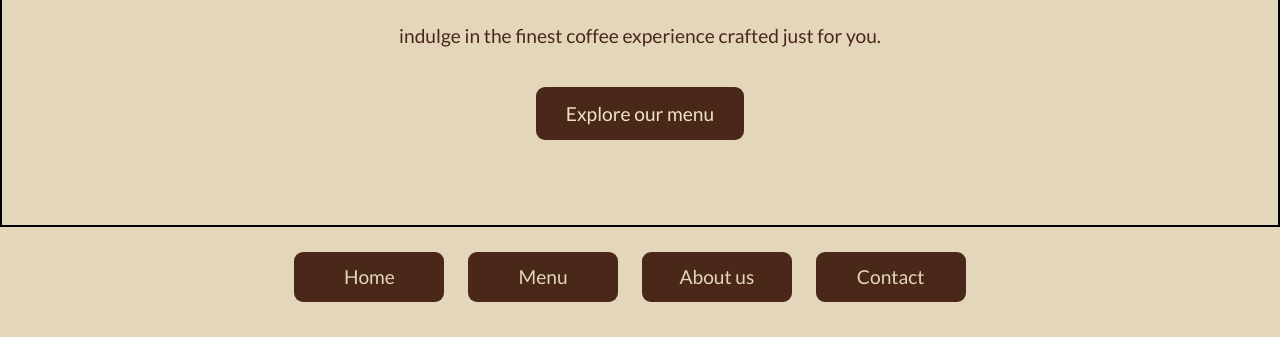
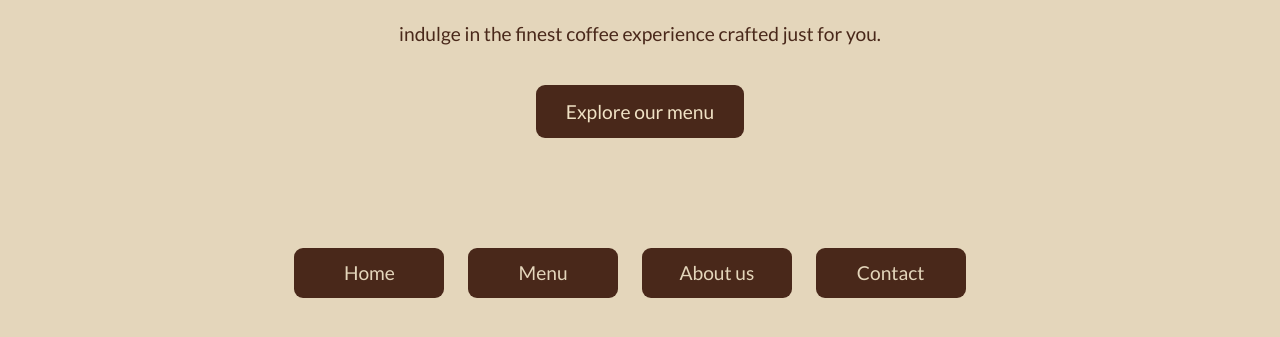
Before and after one commit to hnin267/serene-sips, a plain HTML site: page index.html in a window 1280 px wide. Shown: the part 182-519 px from the top of the page. Drawn offline with Linux system fonts and the light colour scheme.

Commit message:
updated of HTML and CSS

```diff
--- a/style.css
+++ b/style.css
@@ -6,9 +6,12 @@
   background-color: #e4d6bb;
   color: #49281a;
 }
+html {
+  scroll-behavior: smooth;
+}
 /* header section */
 header {
-  border: 2px solid #000;
+  /* border: 2px solid #000; */
   text-align: center;
   padding: 100px 0;
 }
```
